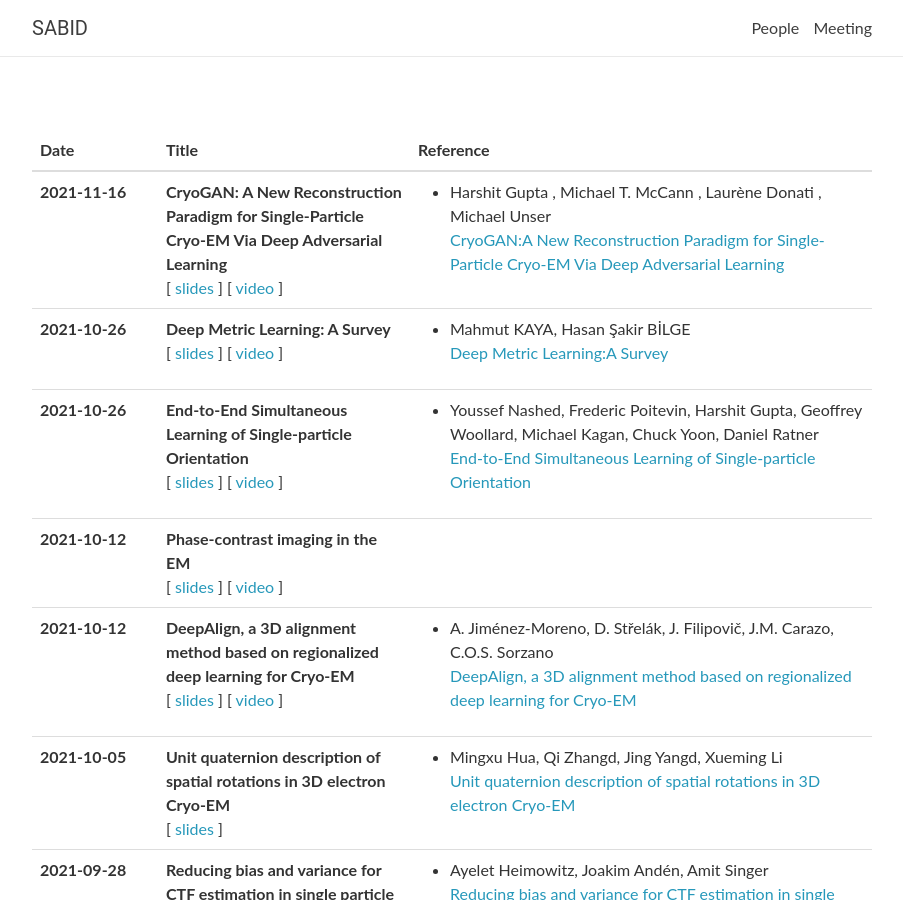
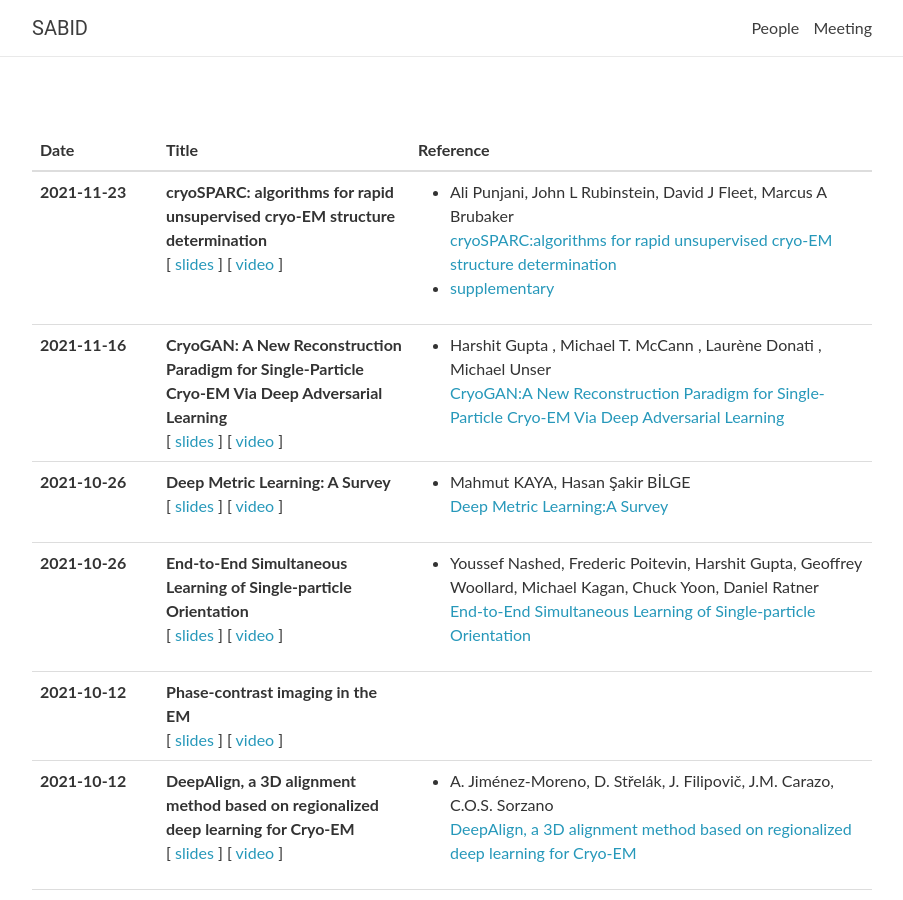
Before and after one commit to sabid-cryoem/sabid-cryoem.github.io, a Jekyll site: the page built from 4afcccebf7d457a13a4f8aeea0bbeef04fd86ee9/index.html, in a window 1280 px wide and 900 px high. Shown: the whole window, without its empty margins (188-1091 px from the left). Built offline with Jekyll 4.4.1, drawn with Linux system fonts in a browser that asks for light colours; nearby versions of some CDN libraries; comment, search, counter and statistics services are not loaded.

Commit message:
update meeting

```diff
--- a/_data/meeting.yml
+++ b/_data/meeting.yml
@@ -1,3 +1,15 @@
+- date: 2021-11-23
+  title: >
+    <strong>cryoSPARC: algorithms for rapid unsupervised cryo-EM structure determination</strong>
+  video: <a href="https://youtu.be/luotmWZ4160">video</a>
+  slides: <a href="/assets/slides/cryosparc.pdf">slides</a>
+  notes:
+  readings:
+  - Ali Punjani, John L Rubinstein, David J Fleet, Marcus A Brubaker </br>
+      <a href="/assets/reference/cryosparc.pdf" target="blank">cryoSPARC:algorithms for rapid unsupervised cryo-EM structure determination</a>
+  - <a href="/assets/reference/supplementary_cryosparc.pdf" target="blank">supplementary</a>
+
+
 - date: 2021-11-16
   title: >
     <strong>CryoGAN: A New Reconstruction Paradigm for Single-Particle Cryo-EM Via Deep Adversarial Learning</strong>
```
Also changed, not shown: 3 other files.
